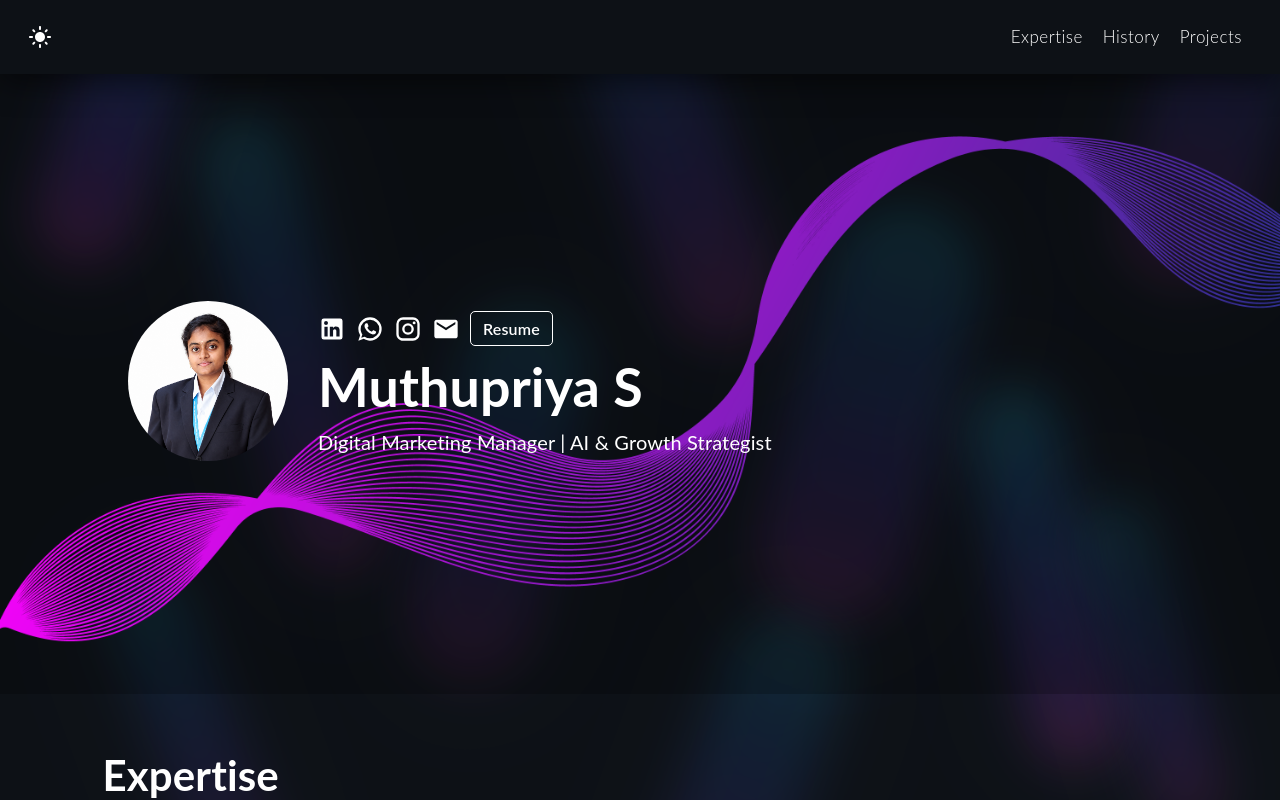
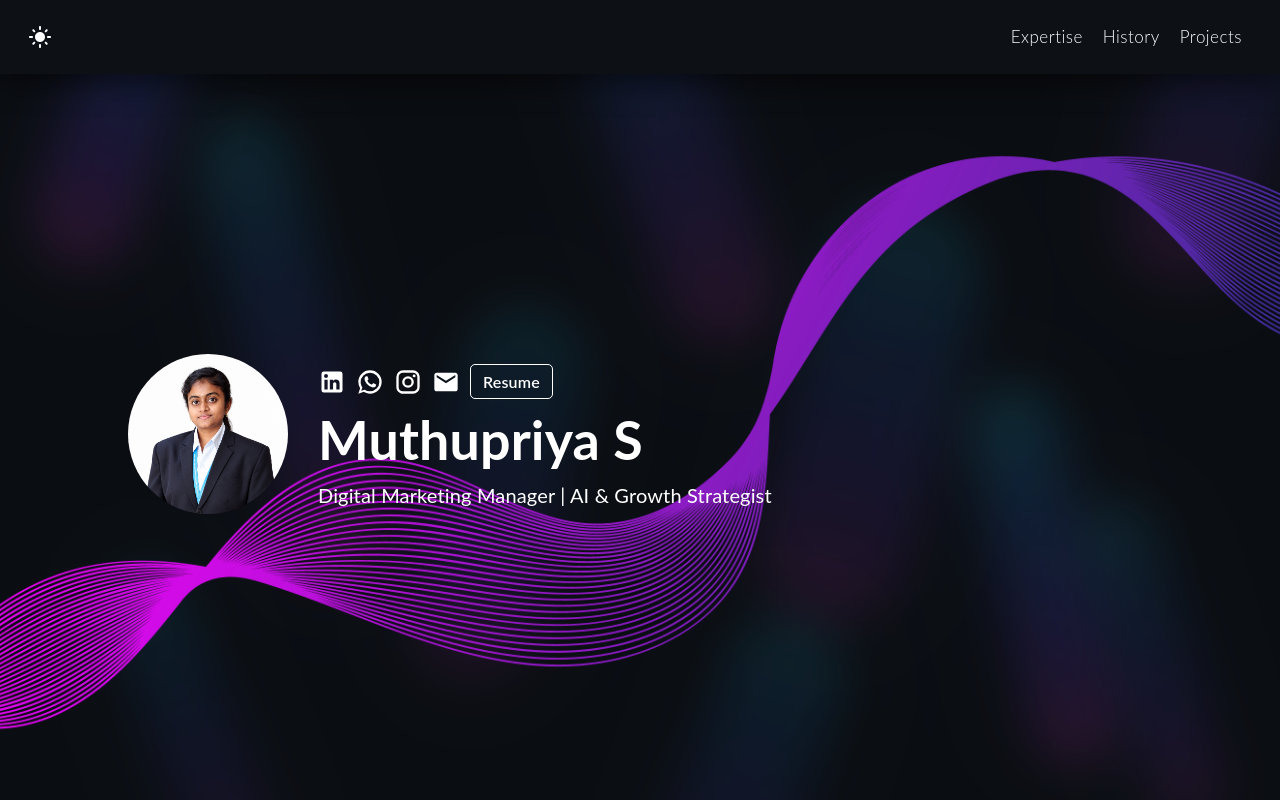
Before and after one commit to muthupriya0902/Muthupriya_portfolio, a React (Create React App) app: page / in a window 1280 px wide. Shown: the top 800 px of the page. Built offline with nearby package versions, Linux system fonts and the light colour scheme.

Commit message:
Fix Header Page

```diff
--- a/src/assets/styles/Main.scss
+++ b/src/assets/styles/Main.scss
@@ -49,6 +49,12 @@
     background-size: cover;
     background-attachment: fixed;
     background-position: center;
+}
+
+@media (min-width: 769px) {
+    .about-section {
+        min-height: calc(100vh - var(--navbar-height));
+    }
 }
 
 .about-section .content {
```
